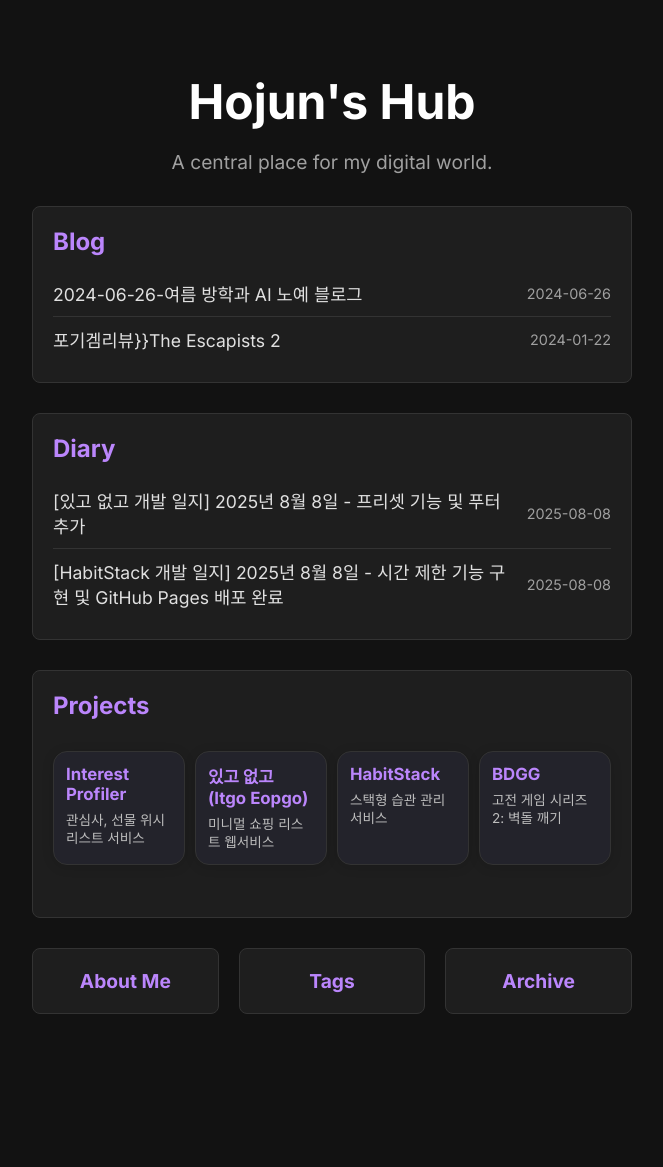
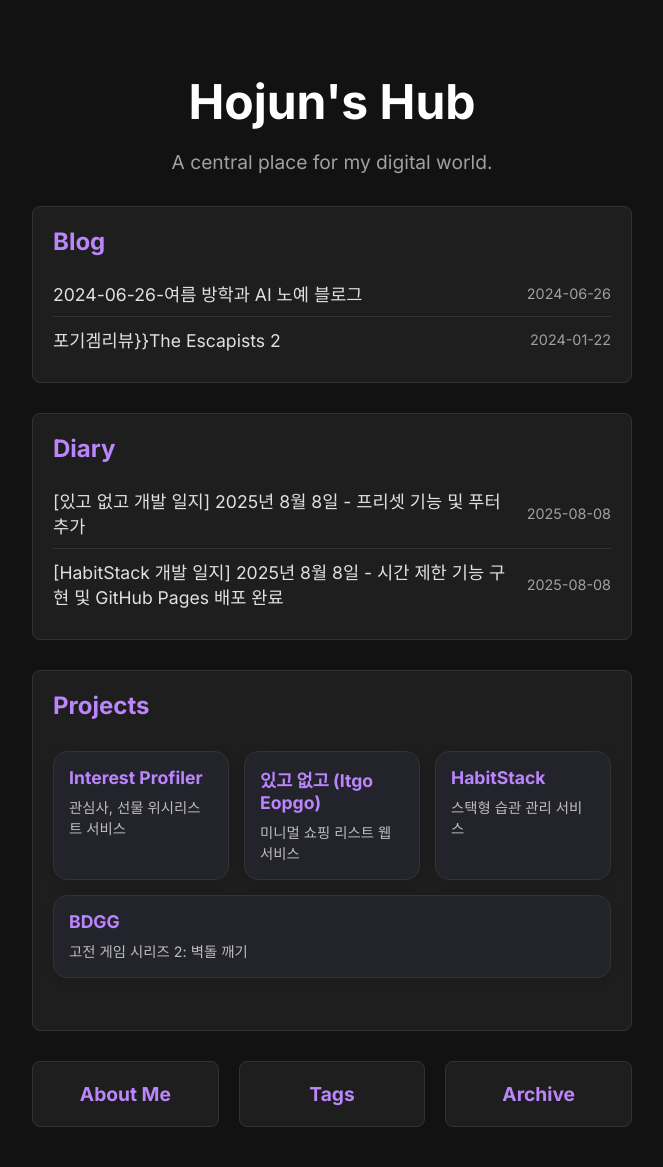
Before and after one commit to hojun313/hojun313.github.io, a Jekyll site: the page built from index.html, in a window 1280 px wide. Shown: the whole page, without its empty margins (308-971 px from the left). Built offline with Jekyll 4.4.1, drawn with Linux system fonts in a browser that asks for light colours; before the commit the page ends 1054 px from its top, so only the background shows below that.

Commit message:
Revert "더 줄이기"
This reverts commit 69b0002810d8585da69b1edcbac60eea791a1551.

```diff
--- a/assets/css/style.css
+++ b/assets/css/style.css
@@ -460,22 +460,21 @@ body.page-hub {
 
 /* --- Hub Page Project Card Overrides --- */
 .hub-section .projects-list {
-    gap: 10px; /* Reduced gap */
+    gap: 15px;
 }
 
 .hub-section .project-card {
     width: auto; /* Override fixed width */
-    flex: 1 1 0; /* Allow cards to shrink as much as needed */
-    padding: 12px;
-    min-width: 0; /* Remove minimum width constraint */
+    flex: 1 1 100px; /* Allow cards to grow and shrink */
+    padding: 15px;
+    min-width: 100px;
 }
 
 .hub-section .project-card h2 {
-    font-size: 1.05em;
-    margin-bottom: 8px;
+    font-size: 1.1em;
 }
 
 .hub-section .project-card p {
-    font-size: 0.85em;
-    line-height: 1.3;
+    font-size: 0.9em;
+    line-height: 1.4;
 }
```
